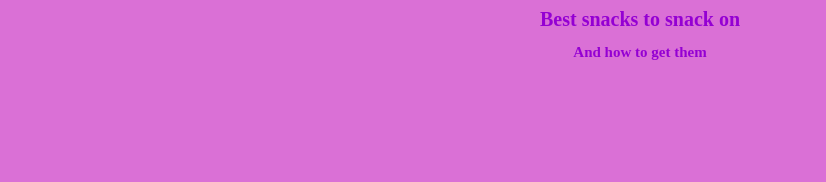
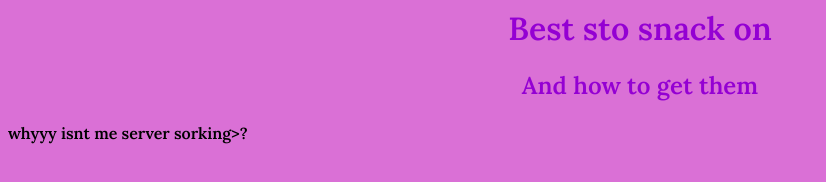
Before and after one commit to staten-island-tech/css-blogpost-project-DariaG16, a plain HTML site: page index.html in a window 1280 px wide. Shown: the whole page, without its empty margins (0-826 px from the left). Drawn offline with Linux system fonts and the light colour scheme.

Commit message:
9 15 22 school

```diff
--- a/index.html
+++ b/index.html
@@ -5,9 +5,16 @@
     <meta name="viewport" content="width=device-width, initial-scale=1.0" />
     <title>Blogpost</title>
     <link rel="stylesheet" href="style.css" />
+    <link rel="preconnect" href="https://fonts.googleapis.com" />
+    <link rel="preconnect" href="https://fonts.gstatic.com" crossorigin />
+    <link
+      href="https://fonts.googleapis.com/css2?family=Lora:ital,wght@0,500;0,600;1,500&display=swap"
+      rel="stylesheet"
+    />
   </head>
   <body>
-    <h1 class="smh">Best snacks to snack on</h1>
+    <h1 class="smh">Best sto snack on</h1>
     <h2 class="smh">And how to get them</h2>
+    <h4>whyyy isnt me server sorking>?</h4>
   </body>
 </html>
--- a/style.css
+++ b/style.css
@@ -1,9 +1,9 @@
 body {
   background-color: orchid;
-  color: blueviolet;
-  font-size: 10px;
+  font-family: "Lora", serif;
 }
 .smh {
+  margin: top 50px;
   color: darkviolet;
   text-align: center;
 }
```
